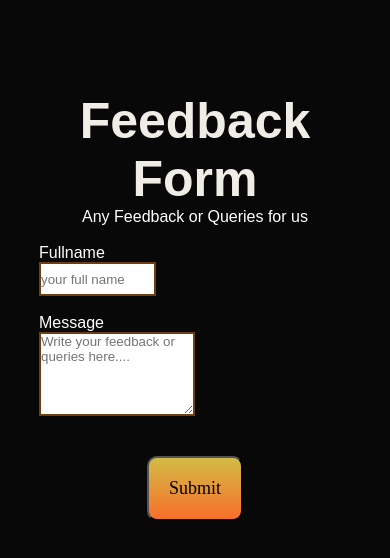
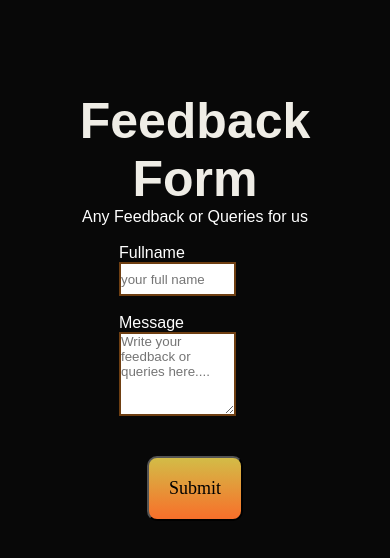
Before and after one commit to Adiiiikaushik/testingwebsite, a plain HTML site: page index.html in a window 390 px wide. Shown: the part 2266-2824 px from the top of the page. Drawn offline with Linux system fonts and the light colour scheme.

Commit message:
Update style.css

```diff
--- a/style.css
+++ b/style.css
@@ -12,7 +12,6 @@ body{
     background: #080808;
     color: white;
     overflow-x:hidden;
-
 }
 #header{
     width: 100%;
@@ -205,7 +204,7 @@ td{
 }
 
 .ahem{
-    width: 40vw;
+    width: 30vw;
     height: 10vh;
     border: 2px solid rgb(111, 63, 18);
 }
@@ -269,7 +268,12 @@ hr{
         display: block;
         text-align: center;
        }
-
+       .feed{
+        margin-left: 410px;
+       }
+    .toll{
+        margin-left: 410px;
+    }
        @media only screen and (max-width:850px){
         #header{
         background-image:url(images/phone.jpg);
@@ -348,4 +352,10 @@ hr{
         display: block;
         text-align: center;
        }
+       .feed{
+        margin-left: 80px;
+       }
+    .toll{
+        margin-left: 80px;
+    }
 }
```
